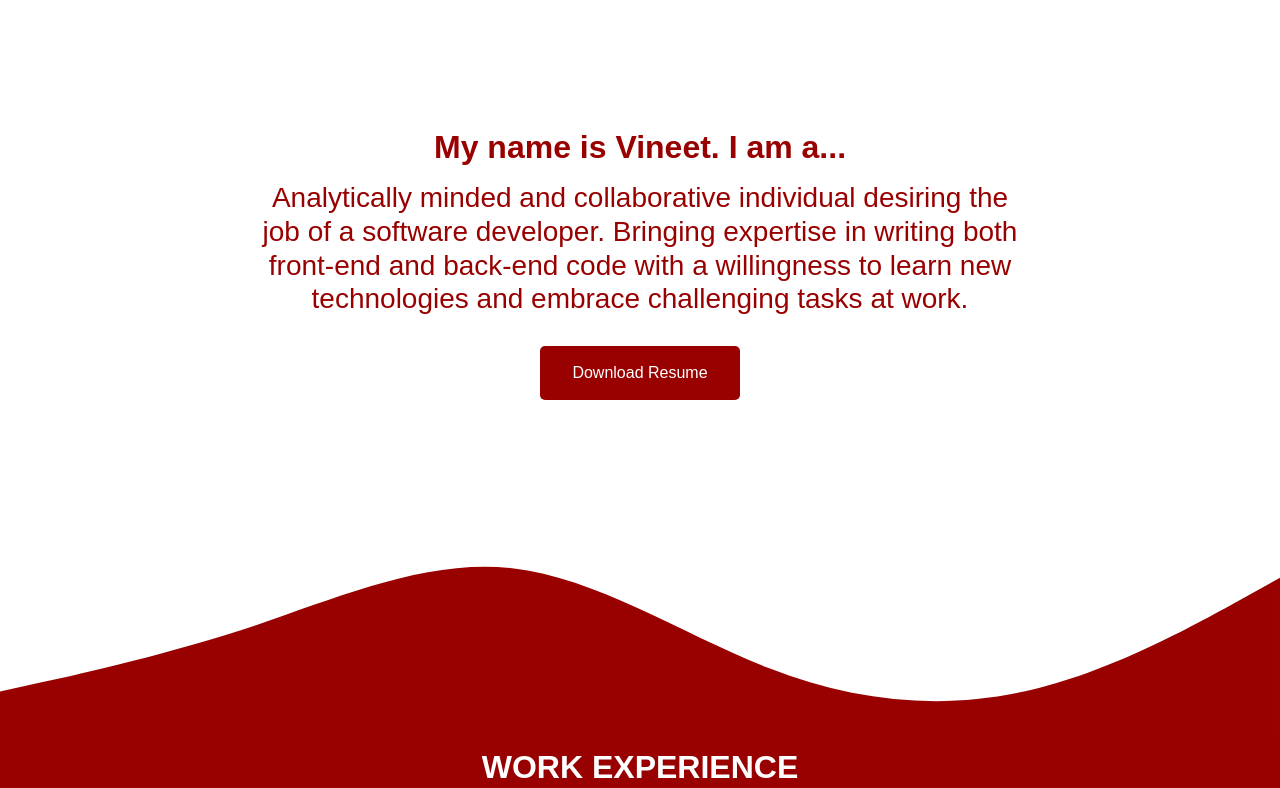
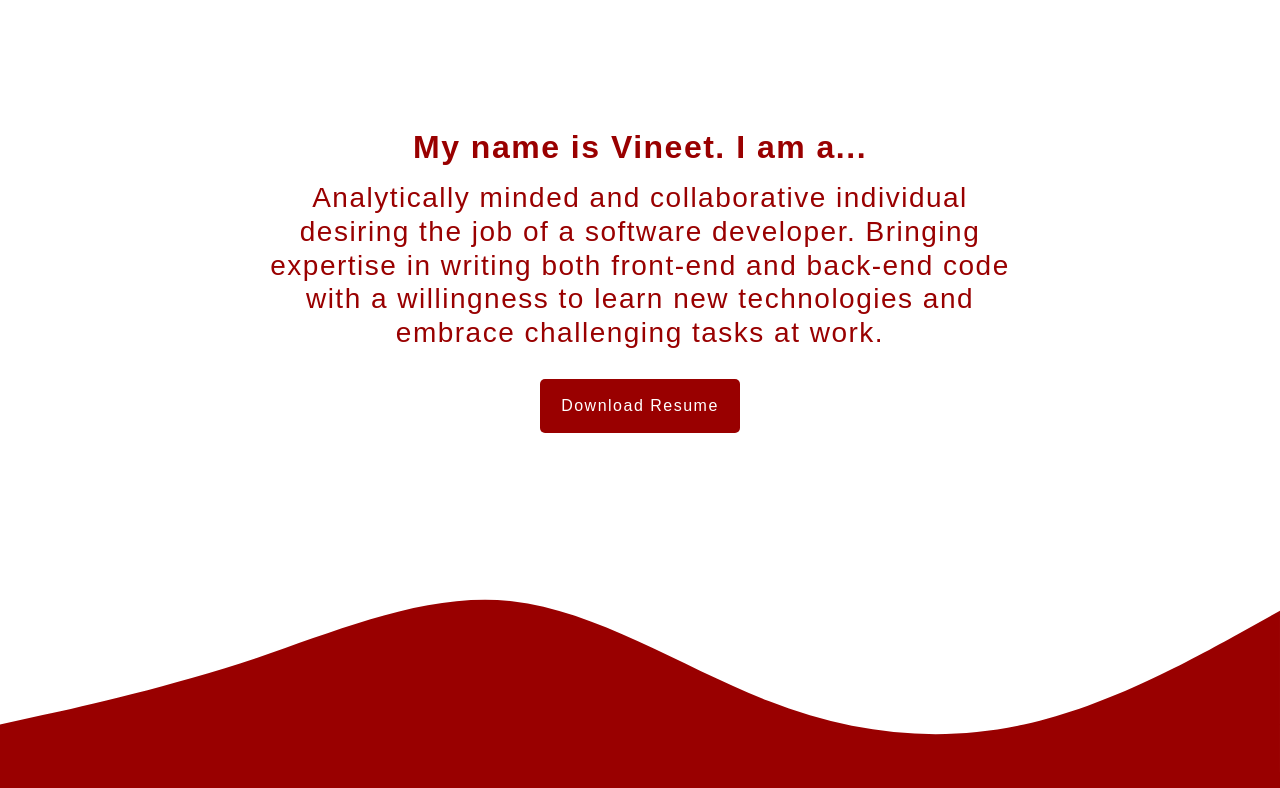
Before and after one commit to vineet39/portfolio, a React (Create React App) app: page / in a window 1280 px wide. Shown: the top 788 px of the page. Built offline with nearby package versions, Linux system fonts and the light colour scheme.

Commit message:
Letter spacing changed; title bottom removed

```diff
--- a/src/App.css
+++ b/src/App.css
@@ -13,4 +13,5 @@ body {
 
 * {
     font-family: sans-serif;
+    letter-spacing: 1.5px;
 }
--- a/src/components/Title/Title.css
+++ b/src/components/Title/Title.css
@@ -10,10 +10,13 @@
     color: var(--color-primary);
     text-transform: uppercase;
     font-weight: bold;
+    letter-spacing: 2px;
+    margin-bottom: 50px;
 }
 
 .title-inverted h2 {
     color: white !important;
+    margin-bottom: 50px;
 }
 
 .title-bottom {
--- a/src/components/Title/Title.js
+++ b/src/components/Title/Title.js
@@ -8,7 +8,6 @@ const title = ( props ) => {
             <div className={`title ${props.inverted ? 'title-inverted' : ''}`}>
                 <h2>{props.title}</h2>
             </div>
-            <div className={`title-bottom ${props.inverted ? 'title-bottom-inverted' : ''}`}></div>
         </Aux>
     );
 };
```
